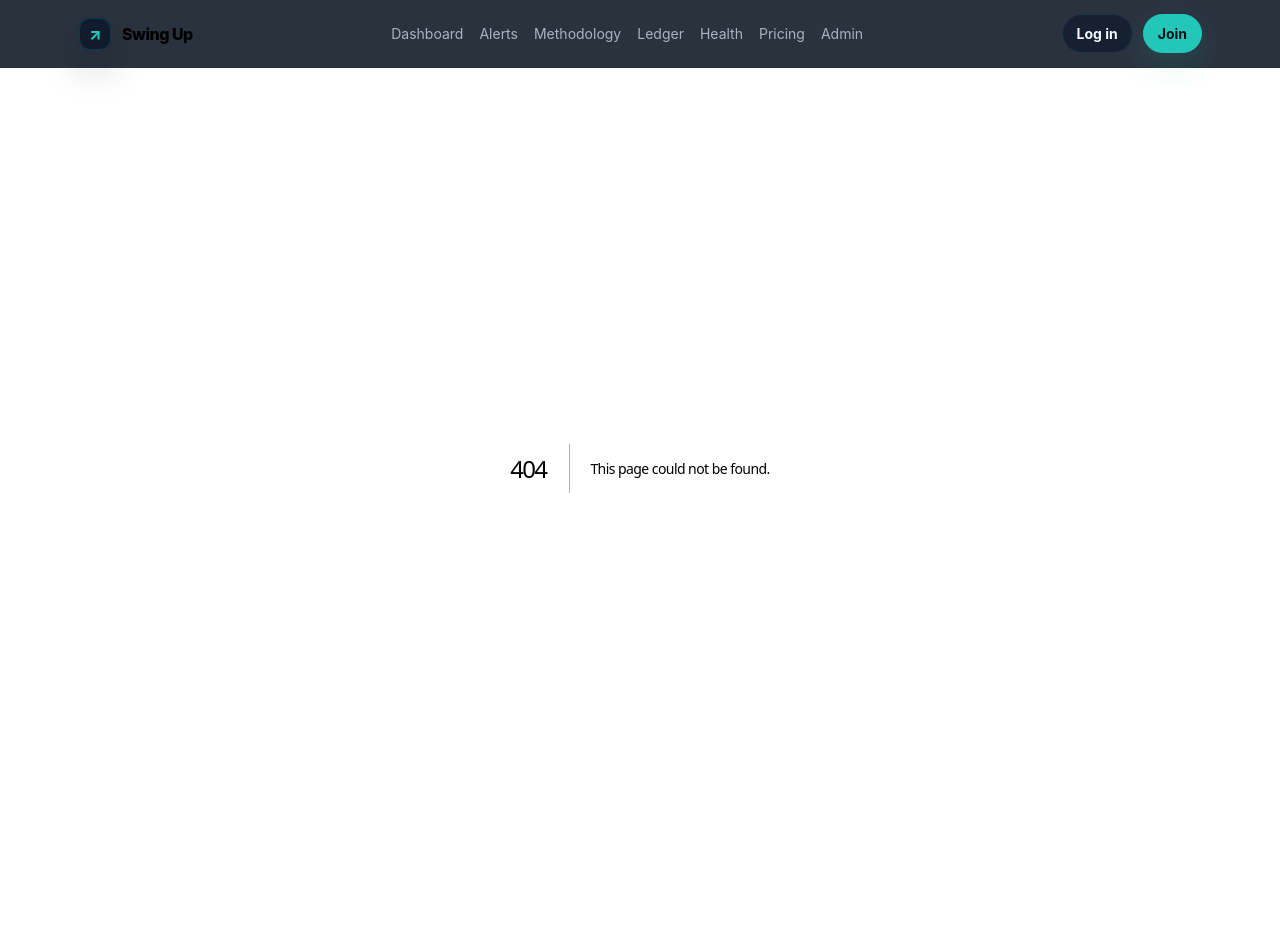
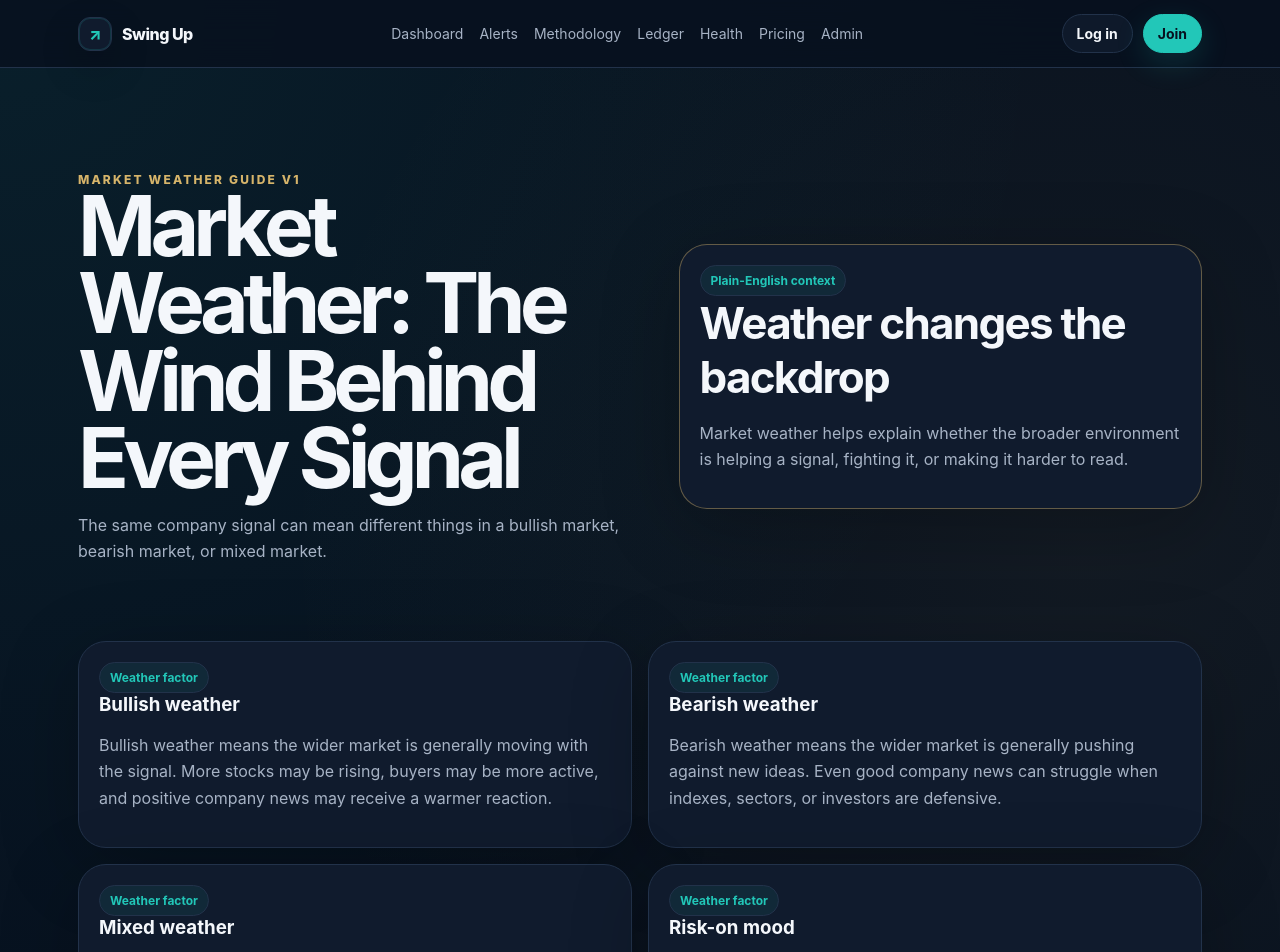
Before and after one commit to Team-AI-Factory/swing-up, a Next.js app: page /market-weather in a window 1280 px wide. Before the commit this address had no page. Shown: the top 952 px of the page. Before the commit the page ends 868 px from the top, so only its background shows below. Built offline with nearby package versions, Linux system fonts and the light colour scheme.

Commit message:
Add market weather guide page

```diff
--- /dev/null
+++ b/app/market-weather/page.tsx
@@ -0,0 +1,146 @@
+const weatherSections = [
+  {
+    title: "Bullish weather",
+    body: "Bullish weather means the wider market is generally moving with the signal. More stocks may be rising, buyers may be more active, and positive company news may receive a warmer reaction.",
+  },
+  {
+    title: "Bearish weather",
+    body: "Bearish weather means the wider market is generally pushing against new ideas. Even good company news can struggle when indexes, sectors, or investors are defensive.",
+  },
+  {
+    title: "Mixed weather",
+    body: "Mixed weather means the market is not sending one clear message. Some areas may be strong while others are weak, so Swing Up treats the backdrop as a reason to be more selective.",
+  },
+  {
+    title: "Risk-on mood",
+    body: "Risk-on mood means investors appear more willing to own growth, cyclicals, small caps, crypto-linked names, or other higher-volatility assets.",
+  },
+  {
+    title: "Risk-off mood",
+    body: "Risk-off mood means investors appear more cautious. Money may favor cash, defensive sectors, larger quality companies, or other areas perceived as safer.",
+  },
+  {
+    title: "Sector tailwind",
+    body: "A sector tailwind means the company signal is helped by strength in its industry group. A positive signal is easier to trust when similar businesses are also improving.",
+  },
+  {
+    title: "Sector headwind",
+    body: "A sector headwind means the company signal is fighting weakness in its industry group. A strong single-company story may need extra evidence when peers are under pressure.",
+  },
+  {
+    title: "Macro pressure",
+    body: "Macro pressure includes rates, inflation, employment, growth, credit, and other economic forces that can change investor appetite or company fundamentals.",
+  },
+  {
+    title: "News shock",
+    body: "A news shock is a sudden headline, event, or public narrative that can overwhelm normal signal reading. It can make prices move before the facts are fully understood.",
+  },
+  {
+    title: "Crypto risk appetite",
+    body: "Crypto risk appetite helps read whether speculative demand is expanding or contracting. It can matter for crypto-linked equities, fintech, miners, exchanges, and broader risk mood.",
+  },
+  {
+    title: "FX pressure",
+    body: "FX pressure means currency moves may affect revenue, costs, commodity relationships, or international comparisons for companies with global exposure.",
+  },
+];
+
+const examples = [
+  {
+    title: "Good company news during bullish market",
+    body: "If a company posts strong results while the market is already supportive, the signal may have the wind behind it. Swing Up would still look for receipts and risk checks.",
+  },
+  {
+    title: "Good company news during bearish market",
+    body: "The same strong results may be ignored or faded if investors are selling broadly. The signal may be real, but the weather can make follow-through harder.",
+  },
+  {
+    title: "Bad news during weak sector conditions",
+    body: "If a company disappoints while its whole sector is already weak, the negative reaction may be larger because the company and sector are pointing the same way.",
+  },
+  {
+    title: "Strong signal with poor market weather",
+    body: "A high-quality signal can still deserve attention, but poor weather may reduce confidence, slow timing, or raise the need for additional confirmation.",
+  },
+];
+
+const futureInputs = [
+  "Polygon/Massive for market breadth and prices.",
+  "Benzinga for financial news.",
+  "GDELT for public news radar.",
+  "FRED for macro context.",
+  "CoinGecko for crypto mood.",
+  "Frankfurter for FX context.",
+];
+
+const disclaimer =
+  "Swing Up provides market research and decision-support information. It does not guarantee returns. Investing involves risk, including possible loss of capital. Users are responsible for their own decisions.";
+
+export default function MarketWeatherPage() {
+  return (
+    <div className="page">
+      <section className="hero trust-hero">
+        <div>
+          <div className="eyebrow">Market weather guide v1</div>
+          <h1>Market Weather: The Wind Behind Every Signal</h1>
+          <p>
+            The same company signal can mean different things in a bullish market, bearish market, or mixed market.
+          </p>
+        </div>
+        <div className="card risk-callout">
+          <span className="badge">Plain-English context</span>
+          <h2>Weather changes the backdrop</h2>
+          <p>
+            Market weather helps explain whether the broader environment is helping a signal, fighting it, or making it harder to read.
+          </p>
+        </div>
+      </section>
+
+      <section className="grid two trust-section">
+        {weatherSections.map((section) => (
+          <article className="card" key={section.title}>
+            <span className="badge">Weather factor</span>
+            <h3>{section.title}</h3>
+            <p>{section.body}</p>
+          </article>
+        ))}
+      </section>
+
+      <section className="trust-section">
+        <div className="card">
+          <span className="badge">Simple examples</span>
+          <h2>Same signal, different weather</h2>
+          <div className="grid two">
+            {examples.map((example) => (
+              <article className="card" key={example.title}>
+                <h3>{example.title}</h3>
+                <p>{example.body}</p>
+              </article>
+            ))}
+          </div>
+        </div>
+      </section>
+
+      <section className="grid two trust-section">
+        <div className="card methodology-flow">
+          <span className="badge">Later use</span>
+          <h2>How Swing Up will use market weather later</h2>
+          {futureInputs.map((input, index) => (
+            <div className="metric" key={input}>
+              <span>Input {index + 1}</span>
+              <strong>{input}</strong>
+            </div>
+          ))}
+        </div>
+        <div className="card risk-callout">
+          <span className="badge">Safety boundary</span>
+          <h2>Market weather is context, not a prediction.</h2>
+          <p>
+            It can help explain the environment around a signal, but it does not know the future and should not be treated as a promise, command, or guarantee.
+          </p>
+          <p>{disclaimer}</p>
+        </div>
+      </section>
+    </div>
+  );
+}
```
